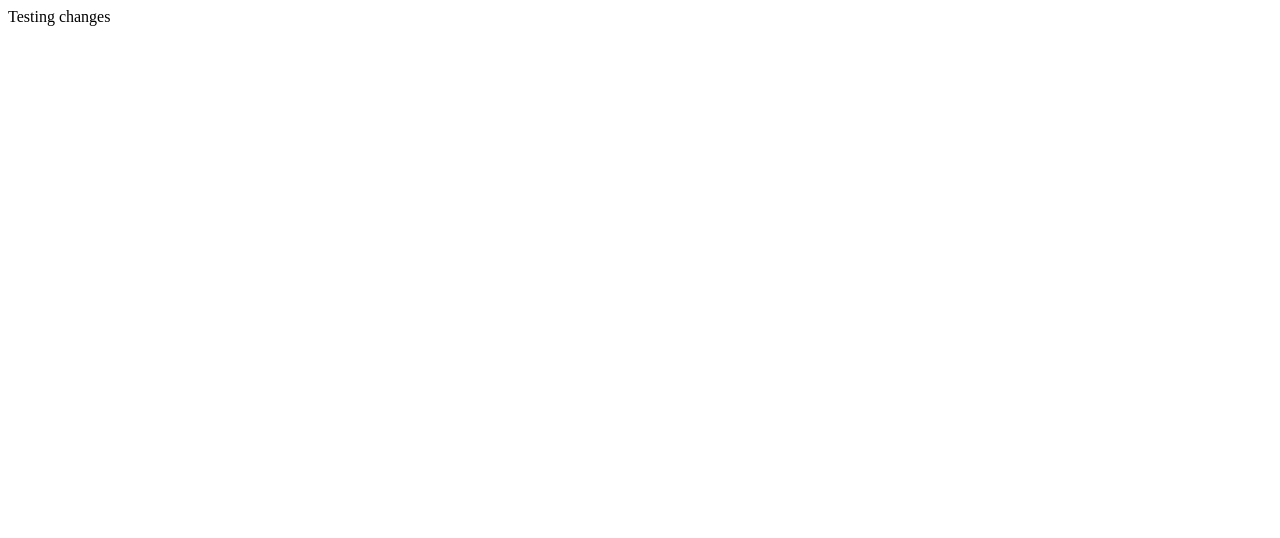
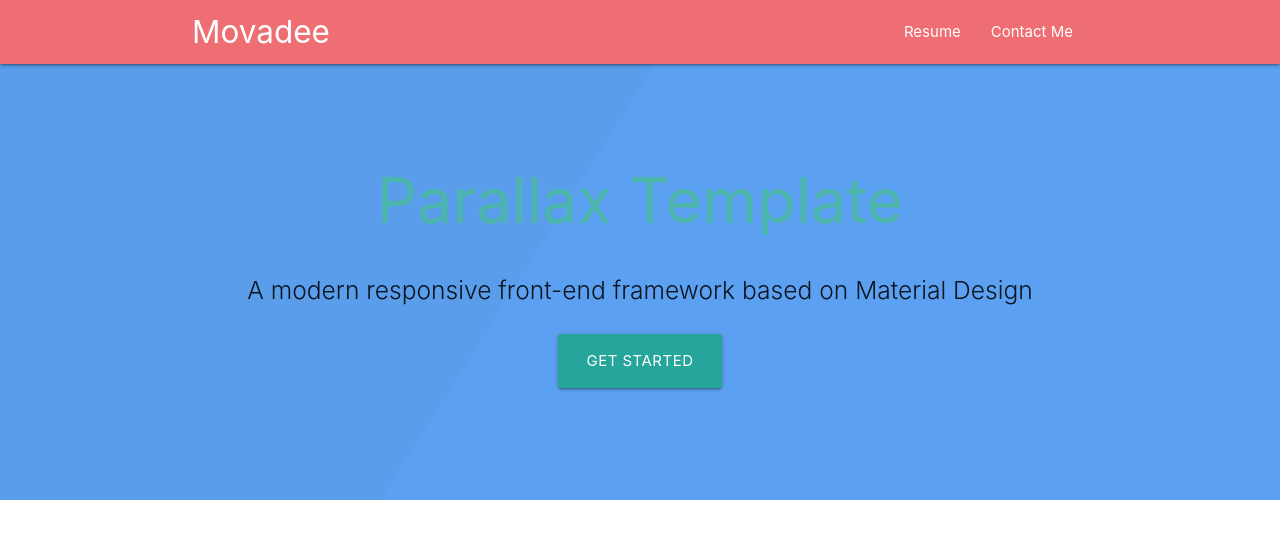
Before and after one commit to movadee/portfolio-movadee, an Angular app: page / in a window 1280 px wide. Shown: the top 538 px of the page. Built offline with nearby package versions, Linux system fonts and the light colour scheme.

Commit message:
header development

```diff
--- a/src/app/app.component.html
+++ b/src/app/app.component.html
@@ -1 +1,32 @@
-Testing changes
+<div id="index-banner" class="parallax-container">
+  <nav role="navigation">
+    <div class="nav-wrapper container">
+      <a id="logo-container" href="#" class="brand-logo">Movadee</a>
+      <ul class="right hide-on-med-and-down">
+        <li><a href="#">Resume</a></li>
+        <li><a href="#">Contact Me</a></li>
+      </ul>
+
+      <ul id="nav-mobile" class="sidenav">
+        <li><a href="#">Resume</a></li>
+        <li><a href="#">Contact Me</a></li>
+      </ul>
+      <a href="#" data-target="nav-mobile" class="sidenav-trigger"><i class="material-icons">menu</i></a>
+    </div>
+  </nav>
+
+  <div class="section no-pad-bot">
+    <div class="container">
+      <br><br>
+      <h1 class="header center teal-text text-lighten-2">Parallax Template</h1>
+      <div class="row center">
+        <h5 class="header col s12 light">A modern responsive front-end framework based on Material Design</h5>
+      </div>
+      <div class="row center">
+        <a href="http://materializecss.com/getting-started.html" id="download-button" class="btn-large waves-effect waves-light teal lighten-1">Get Started</a>
+      </div>
+      <br><br>
+    </div>
+  </div>
+  <div class="parallax"><img src="../assets/images/background.svg" alt="Unsplashed background img 1"></div>
+</div>
--- a/src/app/app.component.ts
+++ b/src/app/app.component.ts
@@ -1,10 +1,15 @@
-import { Component } from '@angular/core';
+import { Component, OnInit } from '@angular/core';
+
+import '../../node_modules/materialize-css/dist/js/materialize.min.js';
+declare var M:any;
 
 @Component({
   selector: 'app-root',
   templateUrl: './app.component.html',
   styleUrls: ['./app.component.scss']
 })
-export class AppComponent {
-  title = 'app';
+export class AppComponent implements OnInit {
+  ngOnInit() {
+    new M.Parallax(document.querySelector('.parallax'));
+  }
 }
```
Also changed, not shown: .angular-cli.json, src/assets/images/background.jpg (added), src/assets/images/background.svg (added).
